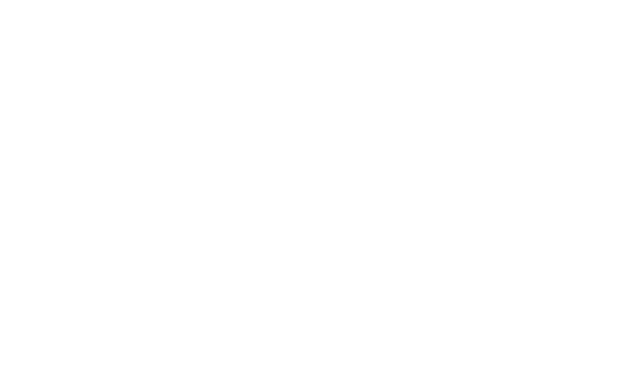
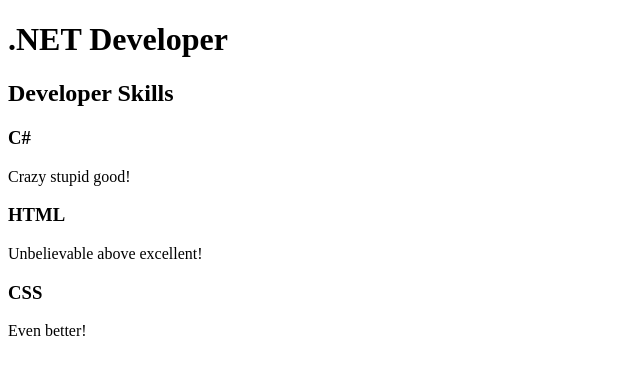
Before and after one commit to antoni0caldeira/html.net, a plain HTML site: page index.html in a window 1280 px wide. Shown: the whole page, without its empty margins (0-640 px from the left). Drawn offline with Linux system fonts and the light colour scheme.

Commit message:
Esqueleto do conteúdo

```diff
--- a/index.html
+++ b/index.html
@@ -3,9 +3,18 @@
 <html lang="pt-pt" xmlns="http://www.w3.org/1999/xhtml">
 <head>
     <meta charset="utf-8" />
-    <title></title>
+    <title>.NET Developer</title>
 </head>
 <body>
-
+    <!--imagem com o nome-->
+    <!--imagem dot net-->
+    <h1>.NET Developer</h1>
+    <h2>Developer Skills</h2>
+    <h3>C#</h3>
+    <p>Crazy stupid good!</p>
+    <h3>HTML</h3>
+    <p>Unbelievable above excellent!</p>
+    <h3>CSS</h3>
+    <p>Even better!</p>
 </body>
 </html>
```
